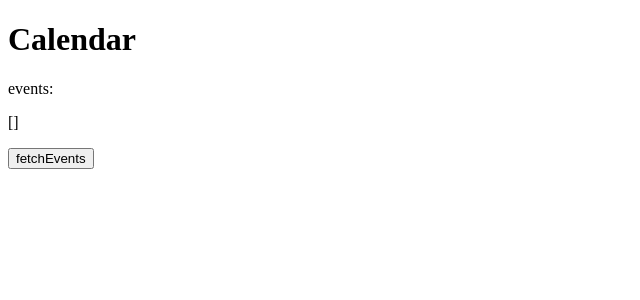
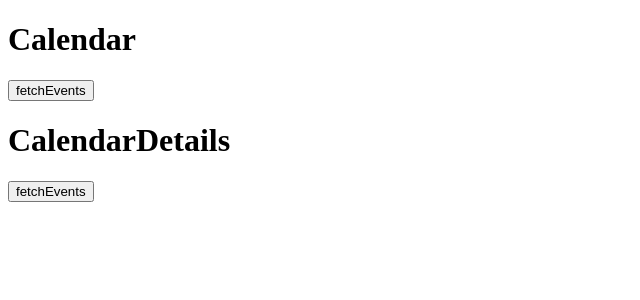
Before and after one commit to RyoAsai-git/vue-calendar, a Vue app in the folder frontend/: page / in a window 1280 px wide. Shown: the top 300 px of the page, without its empty margins (0-640 px from the left). Built offline with nearby package versions, Linux system fonts and the light colour scheme.

Commit message:
calendarDetailsコンポーネント作成

```diff
--- a/frontend/src/components/Calendar.vue
+++ b/frontend/src/components/Calendar.vue
@@ -1,32 +1,41 @@
 <template>
   <div>
     <h1>Calendar</h1>
-    <p>events:</p>
-    <p>{{ events }}</p>
+    <ul>
+      <li v-for="event in events" :key="event.id">
+        {{ event.name }}
+      </li>
+    </ul>
     <button type="submit" @click="fetchEvents">fetchEvents</button>
+
+    <CalendarDetails />
   </div>
 </template>
 
 <script>
-import axios from 'axios'
+import axios from 'axios';
+import CalendarDetails from './CalendarDetails.vue';
 
 export default {
   name: 'Calendar',
+  components: {
+    CalendarDetails,
+  },
   data: () => ({
-    events: []
+    events: [],
   }),
 
   methods: {
     fetchEvents() {
-      axios.
-      get('http://localhost:3000/events')
-      .then(response => {
-        this.events = response.data
-      })
-      .catch(error => {
-        console.log(error)
-      })
-    }
-  }
+      axios
+        .get('http://localhost:3000/events')
+        .then((response) => {
+          this.events = response.data;
+        })
+        .catch((error) => {
+          console.log(error);
+        });
+    },
+  },
 };
 </script>
--- /dev/null
+++ b/frontend/src/components/CalendarDetails.vue
@@ -0,0 +1,36 @@
+<template>
+  <div>
+    <h1>CalendarDetails</h1>
+    <div v-for="event in events" :key="event.id">
+      <h2>{{ event.name }}</h2>
+      <p>start: {{ event.start }}</p>
+      <p>end: {{ event.end }}</p>
+      <p>description: {{ event.description }}</p>
+    </div>
+
+    <button type="submit" @click="fetchEvents()">fetchEvents</button>
+  </div>
+</template>
+
+<script>
+import axios from 'axios';
+
+export default {
+  name: 'CalendarDetails',
+  data: () => ({
+    events: [],
+  }),
+  methods: {
+    fetchEvents() {
+      axios
+        .get('http://localhost:3000/events')
+        .then((response) => {
+          this.events = response.data;
+        })
+        .catch((error) => {
+          console.error(error);
+        });
+    },
+  },
+};
+</script>
```
